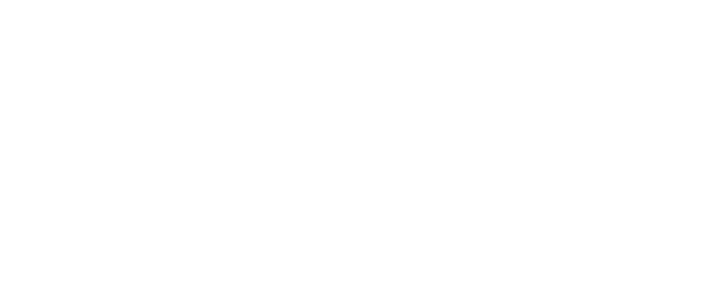
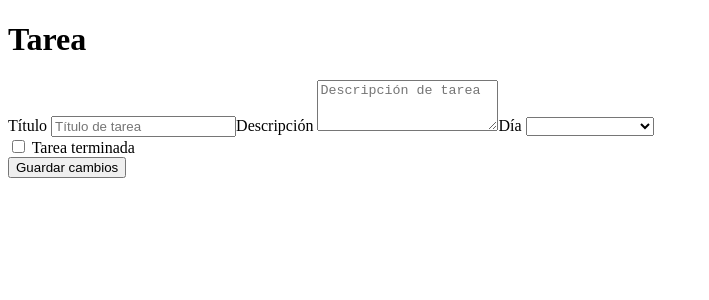
Before and after one commit to EstudiaFacil/DjangoVueCrud, a Vue app in the folder vue_frontend/: page /tasks/new in a window 1280 px wide. Shown: the top 300 px of the page, without its empty margins (0-709 px from the left). Built offline with nearby package versions, Linux system fonts and the light colour scheme.

Commit message:
Modificadas rutas y Formulario creado

```diff
--- a/vue_frontend/src/components/TaskForm.vue
+++ b/vue_frontend/src/components/TaskForm.vue
@@ -1,3 +1,56 @@
 <template>
-    <h1></h1>
+  <h1>Tarea</h1>
+  <form @submit.prevent="guardarTarea">
+    <label for="titulo" class="tarea-label">Título
+      <input type="text" class="tarea-input" id="titulo" name="titulo" placeholder="Título de tarea"
+        v-model="tarea.titulo" required>
+    </label>
+
+    <label for="descripcion" class="tarea-label">Descripción
+      <textarea rows="3" class="tarea-textarea" placeholder="Descripción de tarea" id="descripcion"
+        v-model="tarea.descripcion" name="descripcion"></textarea>
+    </label>
+
+    <label for="dia" class="tarea-label">Día
+      <select class="tarea-select" id="dia" name="dia" v-model="tarea.dia" required>
+        <option disabled selected value=0>Selecciona un día</option>
+        <option value=1>Lunes</option>
+        <option value=2>Martes</option>
+        <option value=3>Miércoles</option>
+        <option value=4>Jueves</option>
+        <option value=5>Viernes</option>
+        <option value=6>Sábado</option>
+        <option value=7>Domingo</option>
+      </select>
+    </label>
+
+    <div class="form-check">
+      <label for="terminada" class="tarea-label">
+        <input type="checkbox" class="tarea-input tarea-check" id="terminada" name="terminada" v-model="tarea.terminada"
+          required>
+        Tarea terminada
+      </label>
+    </div>
+
+    <button class="tarea-btn">Guardar cambios</button>
+  </form>
 </template>
+
+<script lang="ts">
+import { defineComponent } from 'vue';
+import { Tarea } from '@/interfaces/Tarea';
+
+export default defineComponent({
+  data() {
+    return {
+      tarea: {} as Tarea,
+    };
+  },
+  methods: {
+    guardarTarea() {
+      console.log(this.tarea);
+    },
+  },
+});
+
+</script>
--- a/vue_frontend/src/router/index.ts
+++ b/vue_frontend/src/router/index.ts
@@ -3,6 +3,7 @@
 const routes: RouteRecordRaw[] = [
     {
         path: "/",
+        alias: "/tasks",
         name: "tasks",
         component: () => import("@/components/TaskList.vue"),
     },
```
